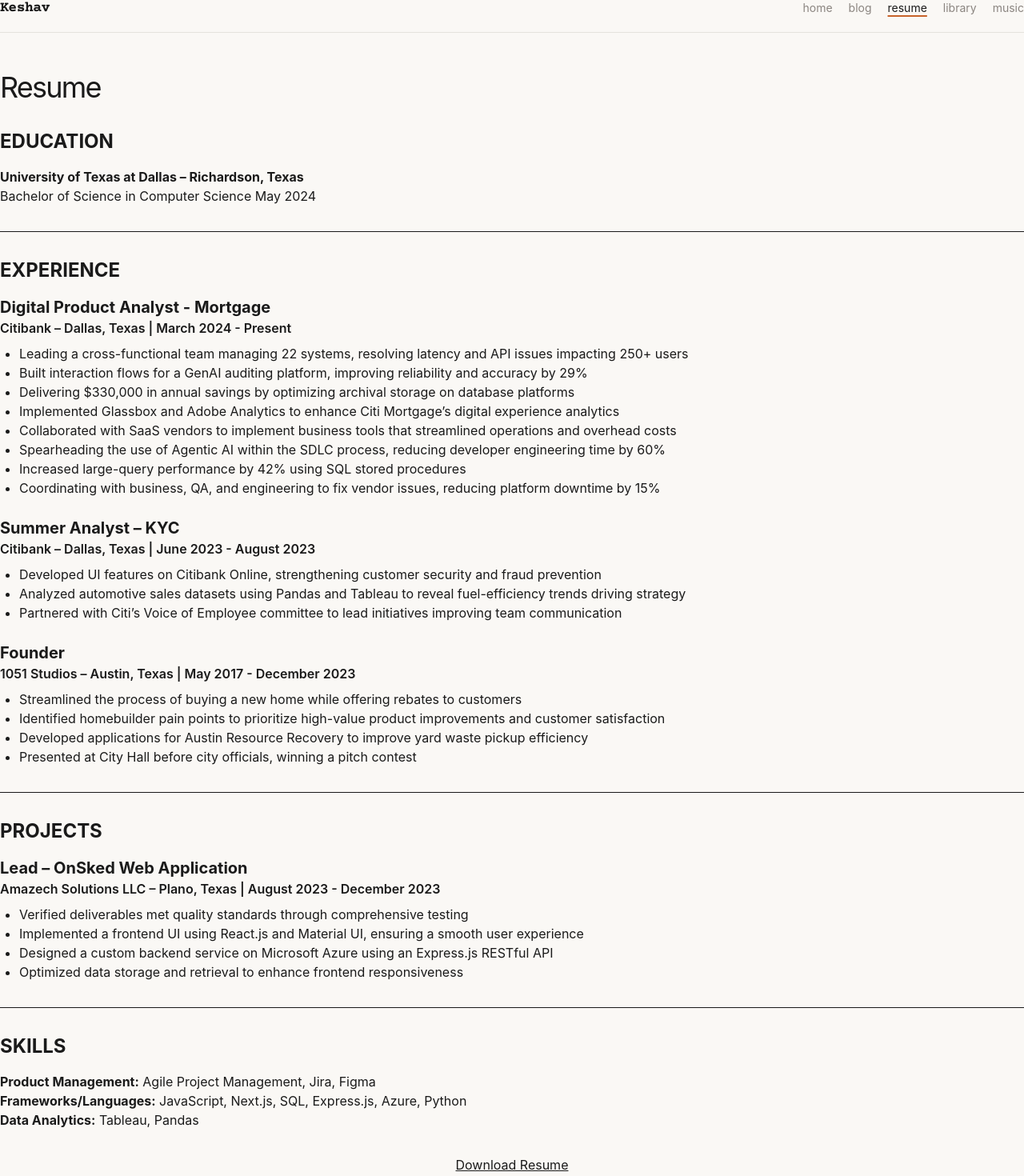
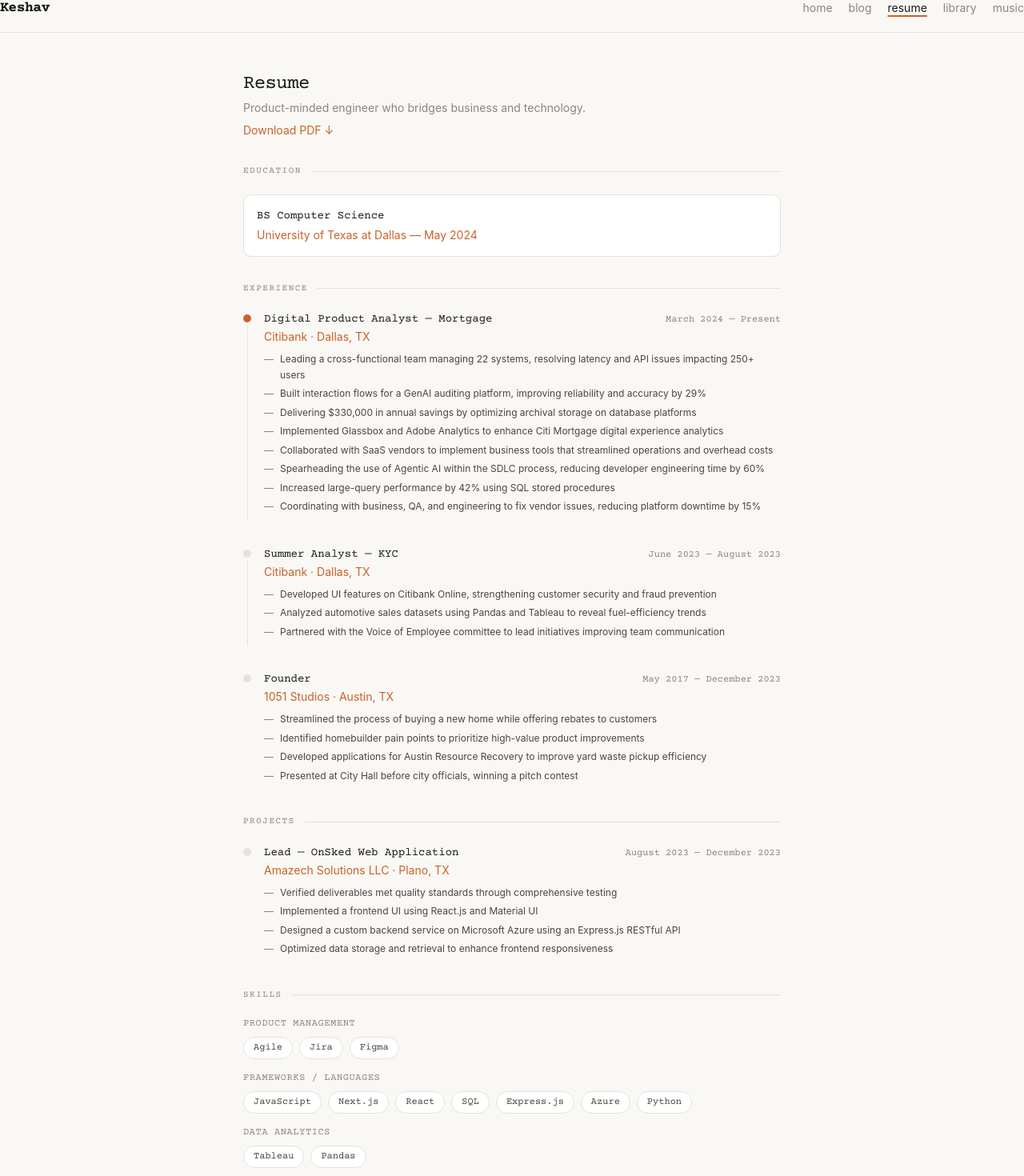
Before and after one commit to keshavraghavan/portfolio-blog, a Next.js app: page /resume in a window 1280 px wide. Shown: the part 36-1506 px from the top of the page at 80% size. Built offline with nearby package versions, Linux system fonts and the light colour scheme.

Commit message:
feat: redesign resume with visual timeline and skill pills

```diff
--- a/app/resume/page.tsx
+++ b/app/resume/page.tsx
@@ -1,83 +1,188 @@
+export const metadata = {
+  title: 'Resume',
+  description: 'Digital Product Analyst and engineer.',
+}
+
+function SectionDivider({ label }: { label: string }) {
+  return (
+    <div className="editorial-divider mt-8 mb-5">
+      <span>{label}</span>
+    </div>
+  )
+}
+
+interface TimelineEntry {
+  title: string
+  company: string
+  period: string
+  bullets: string[]
+  current?: boolean
+}
+
+const experience: TimelineEntry[] = [
+  {
+    title: 'Digital Product Analyst — Mortgage',
+    company: 'Citibank · Dallas, TX',
+    period: 'March 2024 — Present',
+    current: true,
+    bullets: [
+      'Leading a cross-functional team managing 22 systems, resolving latency and API issues impacting 250+ users',
+      'Built interaction flows for a GenAI auditing platform, improving reliability and accuracy by 29%',
+      'Delivering $330,000 in annual savings by optimizing archival storage on database platforms',
+      'Implemented Glassbox and Adobe Analytics to enhance Citi Mortgage digital experience analytics',
+      'Collaborated with SaaS vendors to implement business tools that streamlined operations and overhead costs',
+      'Spearheading the use of Agentic AI within the SDLC process, reducing developer engineering time by 60%',
+      'Increased large-query performance by 42% using SQL stored procedures',
+      'Coordinating with business, QA, and engineering to fix vendor issues, reducing platform downtime by 15%',
+    ],
+  },
+  {
+    title: 'Summer Analyst — KYC',
+    company: 'Citibank · Dallas, TX',
+    period: 'June 2023 — August 2023',
+    bullets: [
+      'Developed UI features on Citibank Online, strengthening customer security and fraud prevention',
+      'Analyzed automotive sales datasets using Pandas and Tableau to reveal fuel-efficiency trends',
+      'Partnered with the Voice of Employee committee to lead initiatives improving team communication',
+    ],
+  },
+  {
+    title: 'Founder',
+    company: '1051 Studios · Austin, TX',
+    period: 'May 2017 — December 2023',
+    bullets: [
+      'Streamlined the process of buying a new home while offering rebates to customers',
+      'Identified homebuilder pain points to prioritize high-value product improvements',
+      'Developed applications for Austin Resource Recovery to improve yard waste pickup efficiency',
+      'Presented at City Hall before city officials, winning a pitch contest',
+    ],
+  },
+]
+
+const projects: TimelineEntry[] = [
+  {
+    title: 'Lead — OnSked Web Application',
+    company: 'Amazech Solutions LLC · Plano, TX',
+    period: 'August 2023 — December 2023',
+    bullets: [
+      'Verified deliverables met quality standards through comprehensive testing',
+      'Implemented a frontend UI using React.js and Material UI',
+      'Designed a custom backend service on Microsoft Azure using an Express.js RESTful API',
+      'Optimized data storage and retrieval to enhance frontend responsiveness',
+    ],
+  },
+]
+
+const skills: { category: string; items: string[] }[] = [
+  {
+    category: 'Product Management',
+    items: ['Agile', 'Jira', 'Figma'],
+  },
+  {
+    category: 'Frameworks / Languages',
+    items: ['JavaScript', 'Next.js', 'React', 'SQL', 'Express.js', 'Azure', 'Python'],
+  },
+  {
+    category: 'Data Analytics',
+    items: ['Tableau', 'Pandas'],
+  },
+]
+
+function Timeline({ entries }: { entries: TimelineEntry[] }) {
+  return (
+    <div>
+      {entries.map((entry, index) => (
+        <div key={index} className="flex gap-4 mb-8">
+          <div className="flex flex-col items-center pt-1 shrink-0">
+            <div
+              className={`w-2.5 h-2.5 rounded-full shrink-0 ${
+                entry.current ? 'bg-accent' : 'bg-warm-border dark:bg-dark-border'
+              }`}
+            />
+            {index < entries.length - 1 && (
+              <div className="w-px flex-1 bg-warm-border dark:bg-dark-border mt-1" />
+            )}
+          </div>
+          <div className="flex-1 pb-2">
+            <div className="flex justify-between items-baseline flex-wrap gap-2">
+              <p className="font-courier text-sm text-near-black dark:text-cream">
+                {entry.title}
+              </p>
+              <p className="font-courier text-xs text-muted whitespace-nowrap">
+                {entry.period}
+              </p>
+            </div>
+            <p className="text-sm text-accent mt-0.5">{entry.company}</p>
+            <ul className="mt-2 space-y-1">
+              {entry.bullets.map((b, i) => (
+                <li
+                  key={i}
+                  className="text-xs text-warm-dark dark:text-muted leading-relaxed flex gap-2"
+                >
+                  <span className="text-muted shrink-0">&mdash;</span>
+                  <span>{b}</span>
+                </li>
+              ))}
+            </ul>
+          </div>
+        </div>
+      ))}
+    </div>
+  )
+}
+
 export default function ResumePage() {
   return (
-    <section>
-      <h1 className='text-4xl tracking-tighter'>
-        Resume
-      </h1>
-
-      <div className="mt-8">
-        <h2 className="text-2xl font-bold mb-4">EDUCATION</h2>
-        <p className="font-bold">University of Texas at Dallas – Richardson, Texas</p>
-        <p>Bachelor of Science in Computer Science May 2024</p>
-
-        <hr className="my-8" />
-        <h2 className="text-2xl font-bold mt-8 mb-4">EXPERIENCE</h2>
-
-        <div className="mb-6">
-          <h3 className="text-xl font-bold">Digital Product Analyst - Mortgage</h3>
-          <p className="font-semibold">Citibank – Dallas, Texas | March 2024 - Present</p>
-          <ul className="list-disc pl-6 mt-2">
-            <li>Leading a cross-functional team managing 22 systems, resolving latency and API issues impacting 250+ users</li>
-            <li>Built interaction flows for a GenAI auditing platform, improving reliability and accuracy by 29%</li>
-            <li>Delivering $330,000 in annual savings by optimizing archival storage on database platforms</li>
-            <li>Implemented Glassbox and Adobe Analytics to enhance Citi Mortgage’s digital experience analytics</li>
-            <li>Collaborated with SaaS vendors to implement business tools that streamlined operations and overhead costs</li>
-            <li>Spearheading the use of Agentic AI within the SDLC process, reducing developer engineering time by 60%</li>
-            <li>Increased large-query performance by 42% using SQL stored procedures</li>
-            <li>Coordinating with business, QA, and engineering to fix vendor issues, reducing platform downtime by 15%</li>
-          </ul>
-        </div>
-
-        <div className="mb-6">
-          <h3 className="text-xl font-bold">Summer Analyst – KYC</h3>
-          <p className="font-semibold">Citibank – Dallas, Texas | June 2023 - August 2023</p>
-          <ul className="list-disc pl-6 mt-2">
-            <li>Developed UI features on Citibank Online, strengthening customer security and fraud prevention</li>
-            <li>Analyzed automotive sales datasets using Pandas and Tableau to reveal fuel-efficiency trends driving strategy</li>
-            <li>Partnered with Citi’s Voice of Employee committee to lead initiatives improving team communication</li>
-          </ul>
-        </div>
-
-        <div className="mb-6">
-          <h3 className="text-xl font-bold">Founder</h3>
-          <p className="font-semibold">1051 Studios – Austin, Texas | May 2017 - December 2023</p>
-          <ul className="list-disc pl-6 mt-2">
-            <li>Streamlined the process of buying a new home while offering rebates to customers</li>
-            <li>Identified homebuilder pain points to prioritize high-value product improvements and customer satisfaction</li>
-            <li>Developed applications for Austin Resource Recovery to improve yard waste pickup efficiency</li>
-            <li>Presented at City Hall before city officials, winning a pitch contest</li>
-          </ul>
-        </div>
-
-        <hr className="my-8" />
-        <h2 className="text-2xl font-bold mt-8 mb-4">PROJECTS</h2>
-        <div className="mb-6">
-          <h3 className="text-xl font-bold">Lead – OnSked Web Application</h3>
-          <p className="font-semibold">Amazech Solutions LLC – Plano, Texas | August 2023 - December 2023</p>
-          <ul className="list-disc pl-6 mt-2">
-            <li>Verified deliverables met quality standards through comprehensive testing</li>
-            <li>Implemented a frontend UI using React.js and Material UI, ensuring a smooth user experience</li>
-            <li>Designed a custom backend service on Microsoft Azure using an Express.js RESTful API</li>
-            <li>Optimized data storage and retrieval to enhance frontend responsiveness</li>
-          </ul>
-        </div>
-
-        <hr className="my-8" />
-        <h2 className="text-2xl font-bold mt-8 mb-4">SKILLS</h2>
-        <p><span className="font-bold">Product Management:</span> Agile Project Management, Jira, Figma</p>
-        <p><span className="font-bold">Frameworks/Languages:</span> JavaScript, Next.js, SQL, Express.js, Azure, Python</p>
-        <p><span className="font-bold">Data Analytics:</span> Tableau, Pandas</p>
-      </div>
-
-      <div className="mt-8 text-center">
+    <section className="max-w-2xl mx-auto w-full">
+      <div className="mb-2">
+        <h1 className="font-courier text-2xl text-near-black dark:text-cream tracking-tight">
+          Resume
+        </h1>
+        <p className="text-sm text-muted mt-1">
+          Product-minded engineer who bridges business and technology.
+        </p>
         <a
           href="/keshav-resume.pdf"
           download="keshav-resume.pdf"
-          className="underline"
+          className="text-sm text-accent hover:underline underline-offset-2 transition-colors mt-2 inline-block"
         >
-          Download Resume
+          Download PDF &darr;
         </a>
       </div>
+
+      <SectionDivider label="Education" />
+      <div className="card-base p-4">
+        <p className="font-courier text-sm text-near-black dark:text-cream">
+          BS Computer Science
+        </p>
+        <p className="text-sm text-accent mt-1">
+          University of Texas at Dallas &mdash; May 2024
+        </p>
+      </div>
+
+      <SectionDivider label="Experience" />
+      <Timeline entries={experience} />
+
+      <SectionDivider label="Projects" />
+      <Timeline entries={projects} />
+
+      <SectionDivider label="Skills" />
+      <div className="space-y-4">
+        {skills.map((group) => (
+          <div key={group.category}>
+            <p className="font-courier text-xs text-muted mb-2 uppercase tracking-wider">
+              {group.category}
+            </p>
+            <div className="flex flex-wrap gap-2">
+              {group.items.map((skill) => (
+                <span key={skill} className="skill-pill">
+                  {skill}
+                </span>
+              ))}
+            </div>
+          </div>
+        ))}
+      </div>
     </section>
-  );
+  )
 }
```
